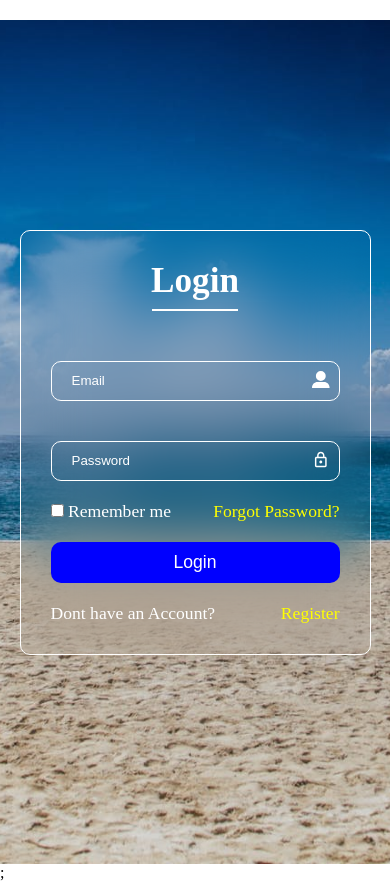
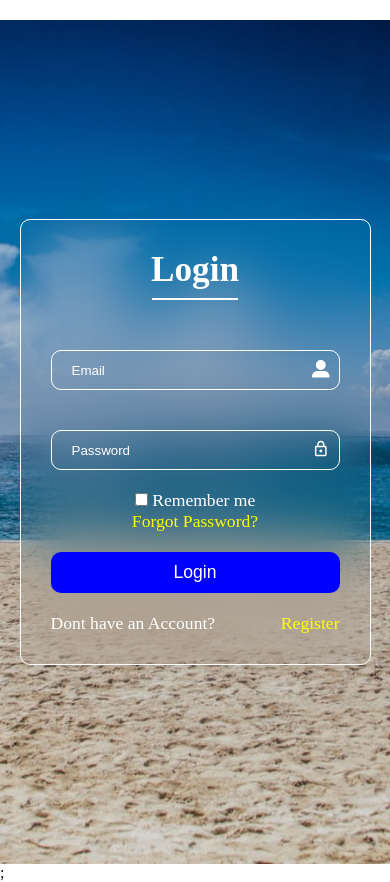
Before and after one commit to PtechNig/portal-frontend, a React (Vite) app: page /login in a window 390 px wide. Built offline with nearby package versions, Linux system fonts and the light colour scheme; a web font is replaced by a local one.

Commit message:
modification of responsiveness

```diff
--- a/src/components/Jobs/Jobs.css
+++ b/src/components/Jobs/Jobs.css
@@ -112,4 +112,8 @@
     table {
         width: 100%;
     }
+
+    ..job-content-search{
+        display: none;
+    }
 }
--- a/src/components/Login/Login.css
+++ b/src/components/Login/Login.css
@@ -151,6 +151,11 @@ form .links:hover{
 
   }
 
+  form .remember-me{
+    flex-direction: column;
+
+}
+
 
 
 }
```
